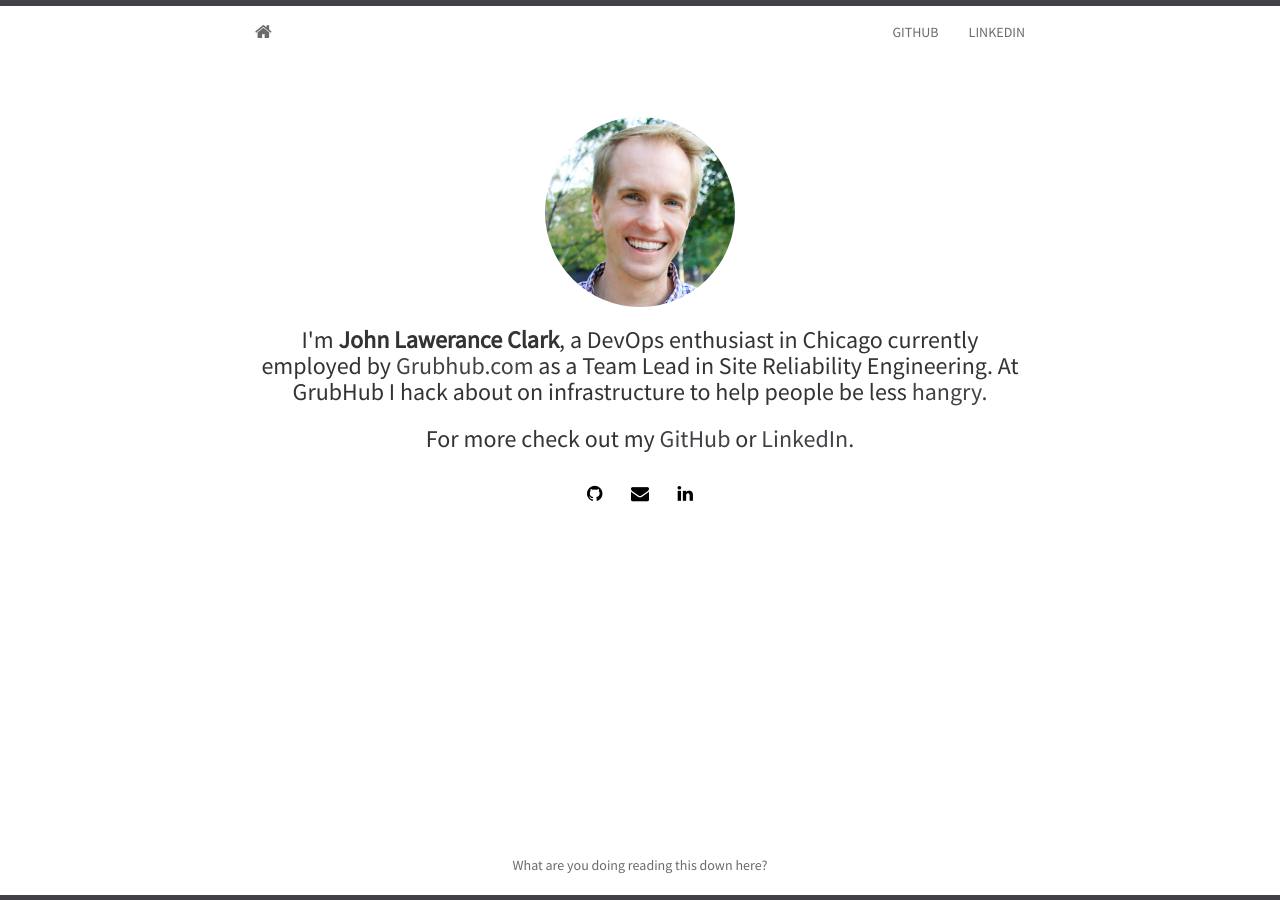
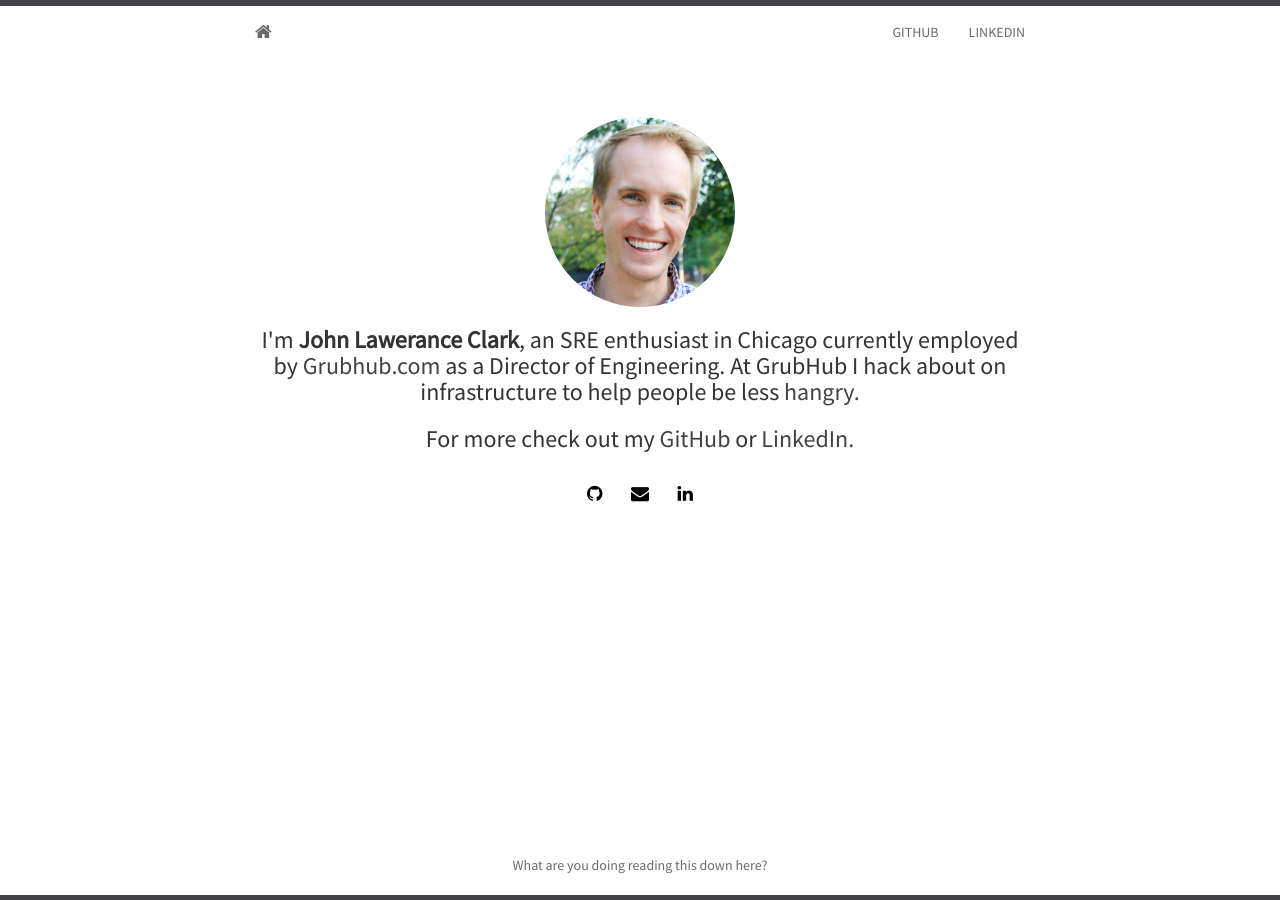
Before and after one commit to johnlawerance/johnlawerance.github.io, a Jekyll site: the page built from index.html, in a window 1280 px wide. Built offline with Jekyll 4.4.1, drawn with Linux system fonts in a browser that asks for light colours; nearby versions of some CDN libraries; Markdown is read by kramdown in place of the engine named in the settings; the list of posts is cut into pages by our own code.

Commit message:
Update title

```diff
--- a/index.html
+++ b/index.html
@@ -7,7 +7,7 @@ layout: home
 	  <div class="avatar">
 		<img class="img-circle" src="{{ site.baseurl }}static/img/{{ site.avatar }}" alt="Responsive image">
 	  </div>
-    <h3> I'm <strong>John Lawerance Clark</strong>, a DevOps enthusiast in Chicago currently employed by <a href="https://grubhub.com">Grubhub.com</a> as a Team Lead in Site Reliability Engineering. At GrubHub I hack about on infrastructure to help people be less <a href="http://www.urbandictionary.com/define.php?term=Hangry&utm_source=search-action">hangry.</a></h3>
+    <h3> I'm <strong>John Lawerance Clark</strong>, an SRE enthusiast in Chicago currently employed by <a href="https://grubhub.com">Grubhub.com</a> as a Director of Engineering. At GrubHub I hack about on infrastructure to help people be less <a href="http://www.urbandictionary.com/define.php?term=Hangry&utm_source=search-action">hangry.</a></h3>
     <h3>For more check out my <a href="https://github.com/johnlawerance">GitHub</a> or <a href="https://www.linkedin.com/in/johnlaweranceclark">LinkedIn.</a></h3>
 	  {% include social.html %}
 	</div>
```
